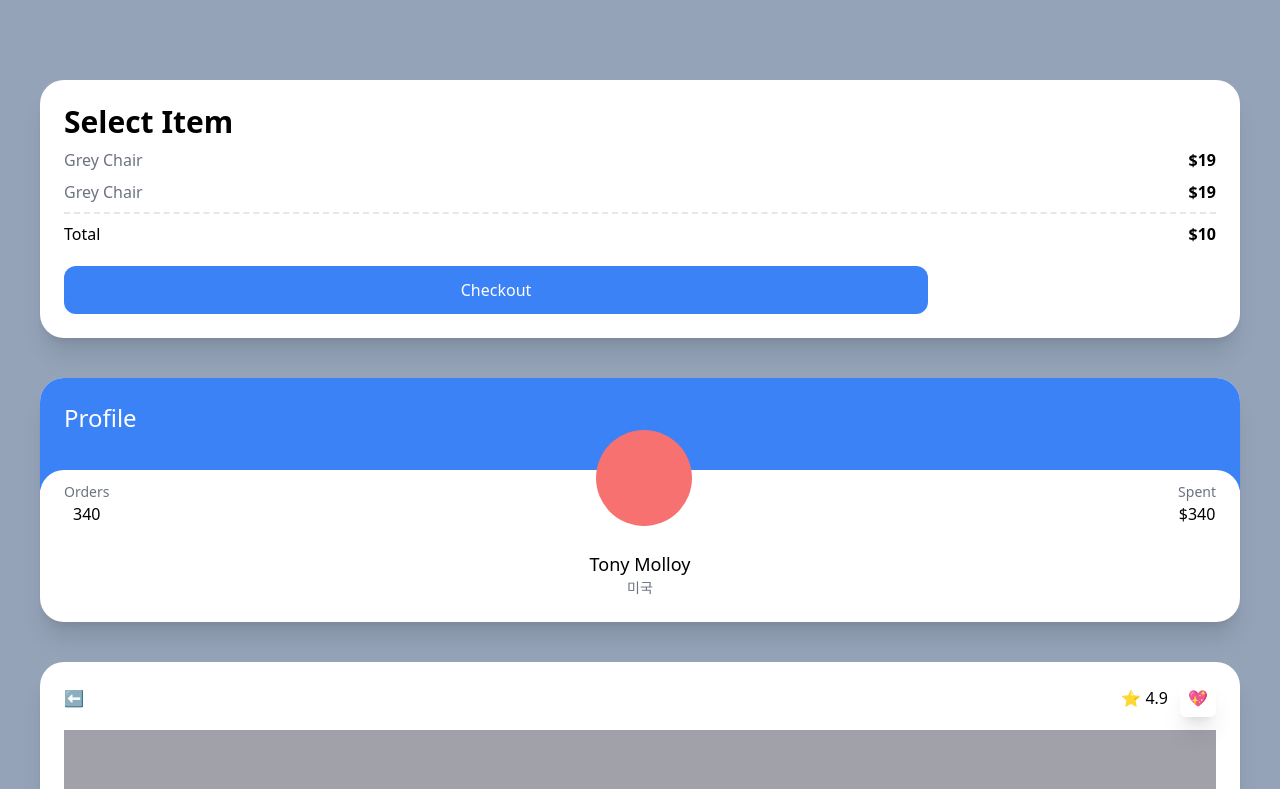
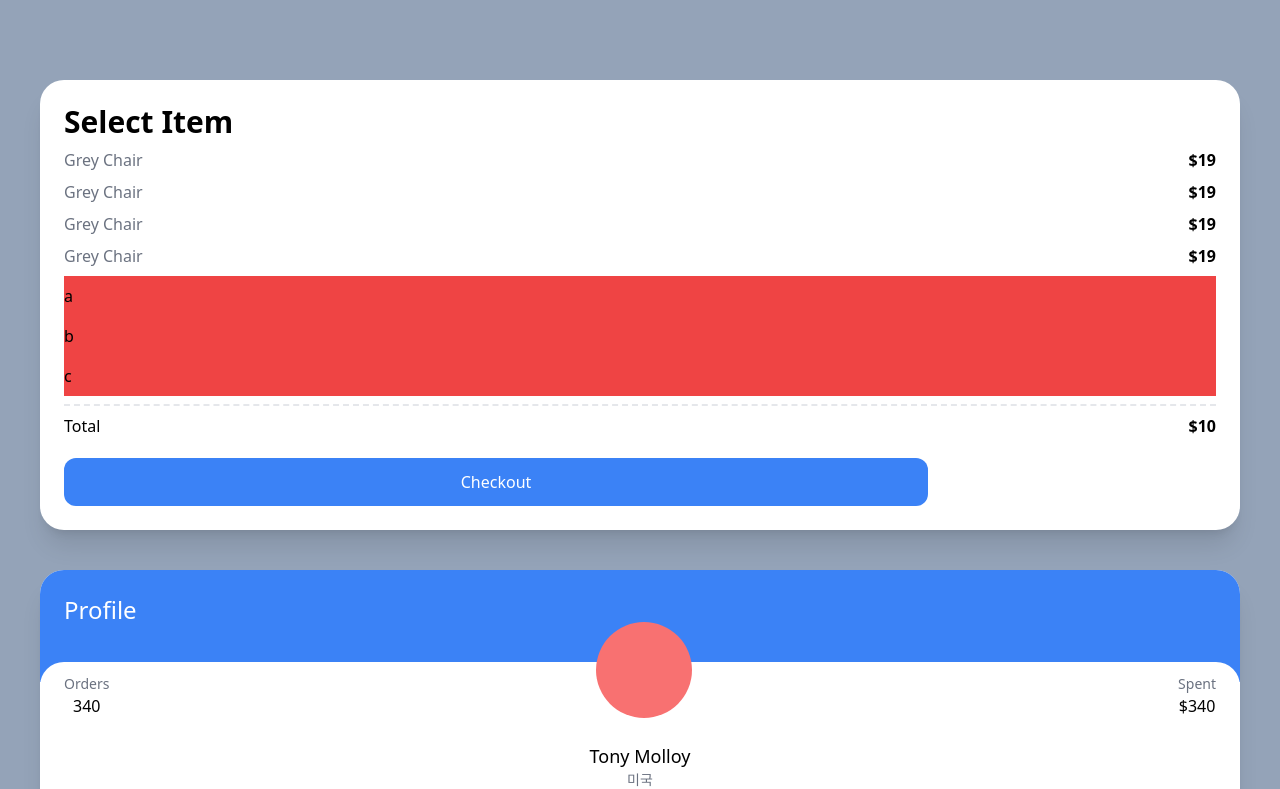
Before and after one commit to namwookyung/carrot-market, a Next.js app: page / in a window 1280 px wide. Shown: the top 789 px of the page. Built offline with nearby package versions, Linux system fonts and the light colour scheme.

Commit message:
tailwindCSS_modifiers for Lists 학습

```diff
--- a/pages/index.tsx
+++ b/pages/index.tsx
@@ -5,14 +5,19 @@
     <div className="bg-slate-400 py-20 px-10 grid gap-10 min-h-screen">
       <div className="bg-white p-6 rounded-3xl shadow-xl">
         <span className="font-semibold text-3xl">Select Item</span>
-        <div className="flex justify-between my-2">
-          <span className="text-gray-500">Grey Chair</span>
-          <span className="font-semibold">$19</span>
-        </div>
-        <div className="flex justify-between">
-          <span className="text-gray-500">Grey Chair</span>
-          <span className="font-semibold">$19</span>
-        </div>
+        <ul>
+          {[1, 2, 3, 4].map((i) => (
+            <div key={i} className="flex justify-between my-2">
+              <span className="text-gray-500">Grey Chair</span>
+              <span className="font-semibold">$19</span>
+            </div>
+          ))}
+        </ul>
+        <ul>
+          {["a", "b", "c", ""].map((c, i) => (
+            <li className="bg-red-500 py-2 empty:hidden" key={i}>{c}</li>
+          ))}
+        </ul>
         <div className="flex justify-between mt-2 pt-2 border-t-2 border-dashed">
           <span>Total</span>
           <span className="font-semibold">$10</span>
```
